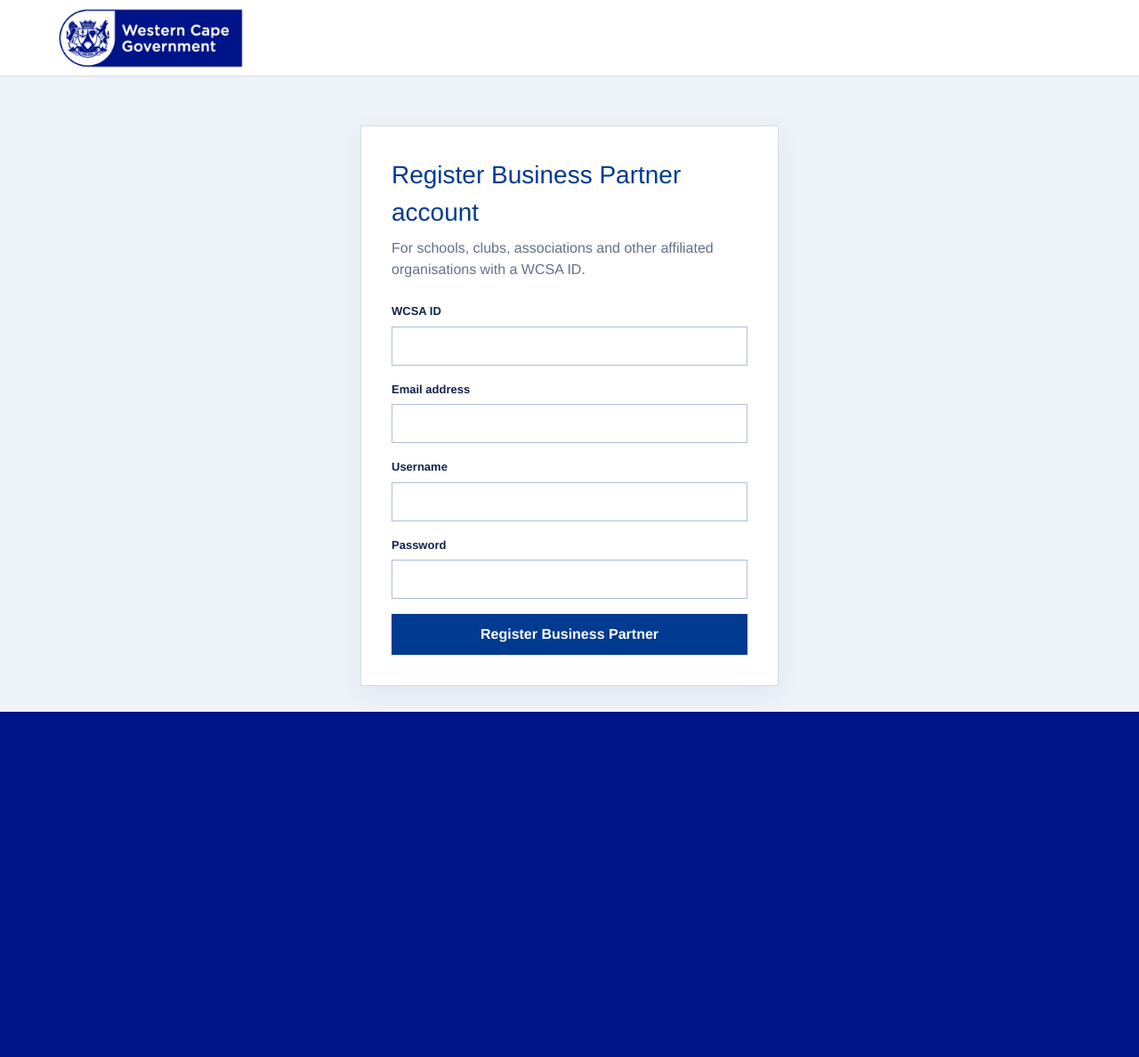
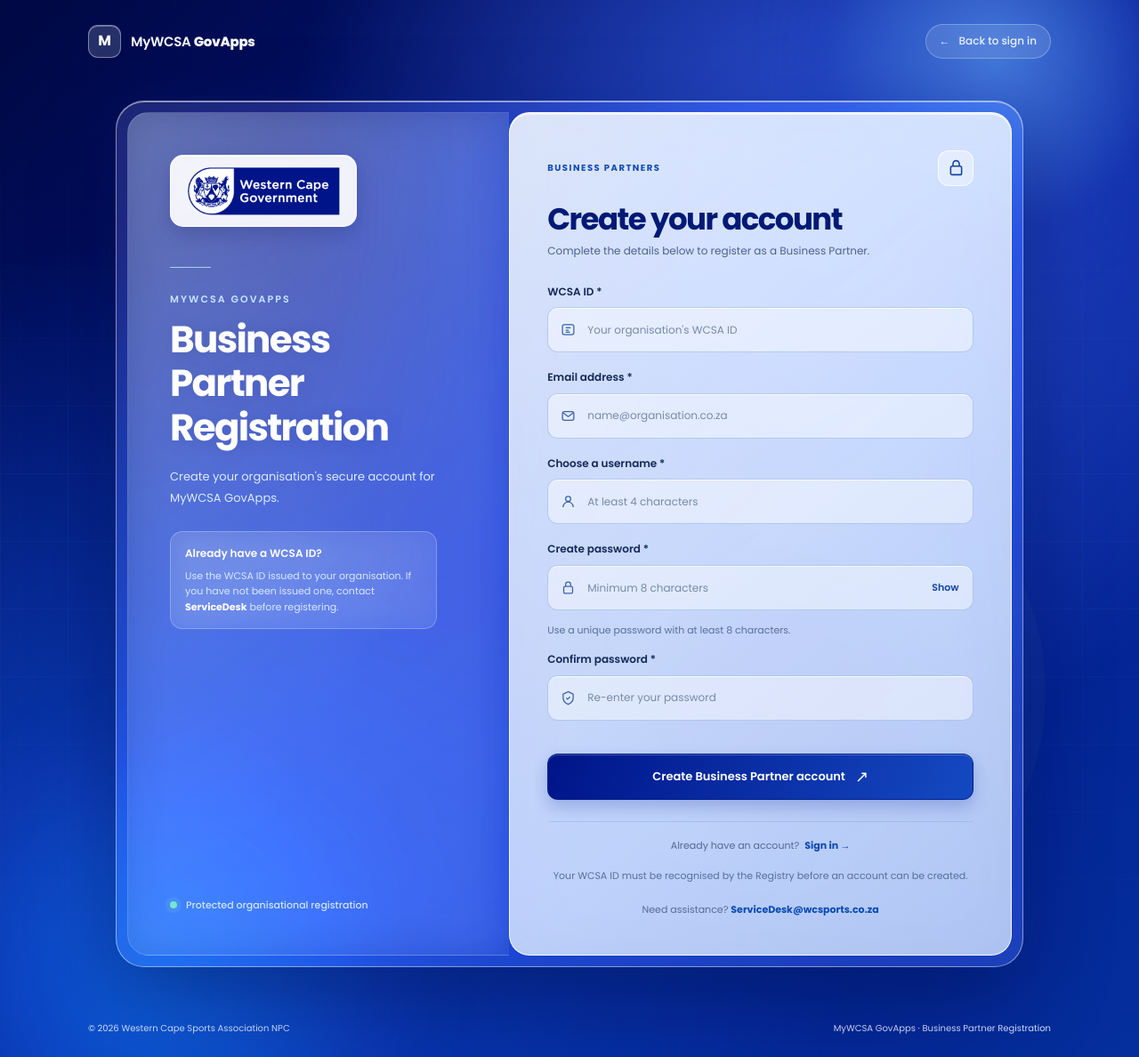
Before and after one commit to mywcsa/mywcsa_dev, a Next.js app: page /login/business-partner/register in a window 1280 px wide. Shown: the whole page at 89% size. Before the commit the page ends 800 px from the top, so only its background shows below. Built offline with nearby package versions, Linux system fonts and the light colour scheme; no server answers.

Commit message:
feat(auth): replace partner registration with Poppins WCG glass page and verified Supabase account creation

```diff
--- a/app/login/business-partner/register/page.tsx
+++ b/app/login/business-partner/register/page.tsx
@@ -1,3 +1,187 @@
-import {redirect} from "next/navigation";import {supabaseConfig} from "@/lib/ams/supabase";import styles from "../../account-login.module.css";
-async function create(form:FormData){"use server";const c=supabaseConfig();const returnTo=String(form.get("returnTo")||"/membership");const r=await fetch(`${c.origin}/rest/v1/rpc/govapps_create_account`,{method:"POST",headers:{apikey:c.secret,Authorization:`Bearer ${c.secret}`,"Content-Type":"application/json"},body:JSON.stringify({p_account_type:"business_partner",p_email:String(form.get("email")||""),p_username:String(form.get("username")||""),p_password:String(form.get("password")||""),p_wcsa_id:String(form.get("wcsaId")||""),p_date_of_birth:null}),cache:"no-store"});if(!r.ok)redirect(`/login/business-partner/register?error=1&returnTo=${encodeURIComponent(returnTo)}`);redirect(`/login/business-partner?created=1&returnTo=${encodeURIComponent(returnTo)}`)}
-export default async function Page({searchParams}:{searchParams:Promise<{returnTo?:string;error?:string}>}){const q=await searchParams;const dest=q.returnTo?.startsWith("/")&&!q.returnTo.startsWith("//")?q.returnTo:"/membership";return <div className={styles.page}><header className={styles.header}><img src="/mywcsa-logo.png" alt="MyWCSA GovApps"/></header><main className={styles.main}><h1>Register Business Partner account</h1><p>For schools, clubs, associations and other affiliated organisations with a WCSA ID.</p>{q.error&&<div className={styles.error}>Registration could not be completed. Check the details, make sure the email, username and WCSA ID are not already used, and use a password of at least 8 characters.</div>}<form className={styles.form} action={create}><input type="hidden" name="returnTo" value={dest}/><label>WCSA ID<input name="wcsaId" required/></label><label>Email address<input name="email" type="email" required/></label><label>Username<input name="username" minLength={4} required/></label><label>Password<input name="password" type="password" minLength={8} required/></label><button type="submit">Register Business Partner</button></form></main></div>}
+import type { Metadata } from "next";
+import { Poppins } from "next/font/google";
+import { auth } from "@/auth";
+import { redirect } from "next/navigation";
+import { supabaseConfig } from "@/lib/ams/supabase";
+import BusinessPartnerRegistrationForm from "./business-partner-registration-form";
+import shared from "../business-partner-login.module.css";
+import styles from "./register.module.css";
+
+const poppins = Poppins({
+  subsets: ["latin"],
+  weight: ["400", "500", "600", "700", "800"],
+  display: "swap",
+  fallback: ["Arial", "sans-serif"],
+});
+
+export const metadata: Metadata = {
+  title: "Register Business Partner | MyWCSA GovApps",
+  description: "Register an authorised organisation's Business Partner account using an existing WCSA ID.",
+};
+
+type Query = { returnTo?: string; error?: string };
+const UUID = /^[0-9a-f]{8}-[0-9a-f]{4}-[0-9a-f]{4}-[0-9a-f]{4}-[0-9a-f]{12}$/i;
+
+function safeDestination(value?: string) {
+  return value && /^\/(?!\/|\\)[^\\\r\n]*$/.test(value) ? value : "/membership";
+}
+
+export default async function BusinessPartnerRegisterPage({
+  searchParams,
+}: {
+  searchParams: Promise<Query>;
+}) {
+  const query = await searchParams;
+  const destination = safeDestination(query.returnTo);
+  const signInUrl = "/login/business-partner?returnTo=" + encodeURIComponent(destination);
+  const registerUrl = "/login/business-partner/register?returnTo=" + encodeURIComponent(destination);
+  const session = await auth();
+  if (session?.user) redirect(destination);
+
+  async function registerPartner(form: FormData): Promise<void> {
+    "use server";
+
+    const redirectTarget = safeDestination(String(form.get("returnTo") || ""));
+    const registerPath = "/login/business-partner/register?returnTo=" + encodeURIComponent(redirectTarget);
+    const loginPath = "/login/business-partner?returnTo=" + encodeURIComponent(redirectTarget);
+    const wcsaId = String(form.get("wcsaId") || "").trim();
+    const email = String(form.get("email") || "").trim().toLowerCase();
+    const username = String(form.get("username") || "").trim();
+    const password = String(form.get("password") || "");
+    const confirmPassword = String(form.get("confirmPassword") || "");
+
+    // These checks run on the server, independently of the browser form.
+    if (
+      !wcsaId || wcsaId.length > 80 ||
+      !/^[^\s@]+@[^\s@]+\.[^\s@]+$/.test(email) || email.length > 254 ||
+      username.length < 4 || username.length > 64 ||
+      password.length < 8 || Buffer.byteLength(password, "utf8") > 72 ||
+      password !== confirmPassword
+    ) {
+      redirect(registerPath + "&error=invalid");
+    }
+
+    let response: Response;
+    try {
+      const config = supabaseConfig();
+      response = await fetch(config.origin + "/rest/v1/rpc/govapps_create_account", {
+        method: "POST",
+        headers: {
+          apikey: config.secret,
+          Authorization: "Bearer " + config.secret,
+          "Content-Type": "application/json",
+        },
+        body: JSON.stringify({
+          p_account_type: "business_partner",
+          p_email: email,
+          p_username: username,
+          p_password: password,
+          p_wcsa_id: wcsaId,
+          p_date_of_birth: null,
+        }),
+        cache: "no-store",
+        redirect: "error",
+        signal: AbortSignal.timeout(12000),
+      });
+    } catch {
+      redirect(registerPath + "&error=unavailable");
+    }
+
+    if (!response.ok) {
+      // Fail closed. Database errors never expose identity records or raw SQL.
+      redirect(registerPath + "&error=registration");
+    }
+
+    const createdAccountId: unknown = await response.json().catch(() => null);
+    if (typeof createdAccountId !== "string" || !UUID.test(createdAccountId)) {
+      redirect(registerPath + "&error=unavailable");
+    }
+
+    // The account exists in Supabase; let the registrant sign in.
+    redirect(loginPath + "&created=1");
+  }
+
+  return (
+    <div className={[shared.page, poppins.className].join(" ")}>
+      <div className={shared.ambientOne} aria-hidden="true" />
+      <div className={shared.ambientTwo} aria-hidden="true" />
+      <div className={shared.ambientThree} aria-hidden="true" />
+      <div className={shared.shell}>
+        <header className={shared.topBar}>
+          <a href="/" className={shared.topBrand} aria-label="Return to MyWCSA GovApps">
+            <span className={shared.brandMark} aria-hidden="true">M</span>
+            <span>MyWCSA <b>GovApps</b></span>
+          </a>
+          <a className={shared.backLink} href={signInUrl}>
+            <span aria-hidden="true">←</span> Back to sign in
+          </a>
+        </header>
+
+        <main className={shared.main}>
+          <div className={[shared.glassFrame, styles.registrationFrame].join(" ")}>
+            <aside className={shared.identity}>
+              <div className={shared.identityTop}>
+                <div className={shared.logoPlate}>
+                  <img src="/mywcsa-logo.png" alt="MyWCSA GovApps" />
+                </div>
+                <div className={shared.identityDivider} />
+                <p className={shared.identityEyebrow}>MyWCSA GovApps</p>
+                <h1>Business Partner<br />Registration</h1>
+                <p className={shared.identityDescription}>
+                  Create your organisation's secure account for MyWCSA GovApps.
+                </p>
+                <div className={styles.idHelp}>
+                  <strong>Already have a WCSA ID?</strong>
+                  <p>Use the WCSA ID issued to your organisation. If you have not been issued one, contact <a href="mailto:ServiceDesk@wcsports.co.za">ServiceDesk</a> before registering.</p>
+                </div>
+              </div>
+              <div className={shared.identityBottom}>
+                <span className={shared.secureLight} aria-hidden="true" />
+                <span>Protected organisational registration</span>
+              </div>
+            </aside>
+
+            <section className={[shared.loginPanel, styles.registrationPanel].join(" ")} aria-labelledby="register-title">
+              <div className={shared.loginHead}>
+                <span className={shared.overline}>BUSINESS PARTNERS</span>
+                <span className={shared.lockIcon} aria-hidden="true">
+                  <svg viewBox="0 0 24 24" fill="none" stroke="currentColor" strokeWidth="1.8">
+                    <rect x="5" y="10" width="14" height="11" rx="2" />
+                    <path d="M8 10V7a4 4 0 0 1 8 0v3" />
+                  </svg>
+                </span>
+              </div>
+              <h2 id="register-title">Create your account</h2>
+              <p className={shared.intro}>Complete the details below to register as a Business Partner.</p>
+
+              {query.error && (
+                <div className={shared.notice} role="alert">
+                  {query.error === "unavailable"
+                    ? "Registration is temporarily unavailable. Please try again later or contact the ServiceDesk."
+                    : query.error === "invalid"
+                      ? "Check all required fields and make sure your passwords match."
+                      : "We couldn't create the account. Check that your WCSA ID is valid and your email and username are not already registered."}
+                </div>
+              )}
+
+              <BusinessPartnerRegistrationForm
+                action={registerPartner}
+                returnTo={destination}
+                signInUrl={signInUrl}
+              />
+              <p className={styles.securityNotice}>Your WCSA ID must be recognised by the Registry before an account can be created.</p>
+              <div className={shared.support}>
+                Need assistance? <a href="mailto:ServiceDesk@wcsports.co.za">ServiceDesk@wcsports.co.za</a>
+              </div>
+            </section>
+          </div>
+        </main>
+
+        <footer className={shared.footer}>
+          <span>© {new Date().getFullYear()} Western Cape Sports Association NPC</span>
+          <span>MyWCSA GovApps · Business Partner Registration</span>
+        </footer>
+      </div>
+    </div>
+  );
+}
```
